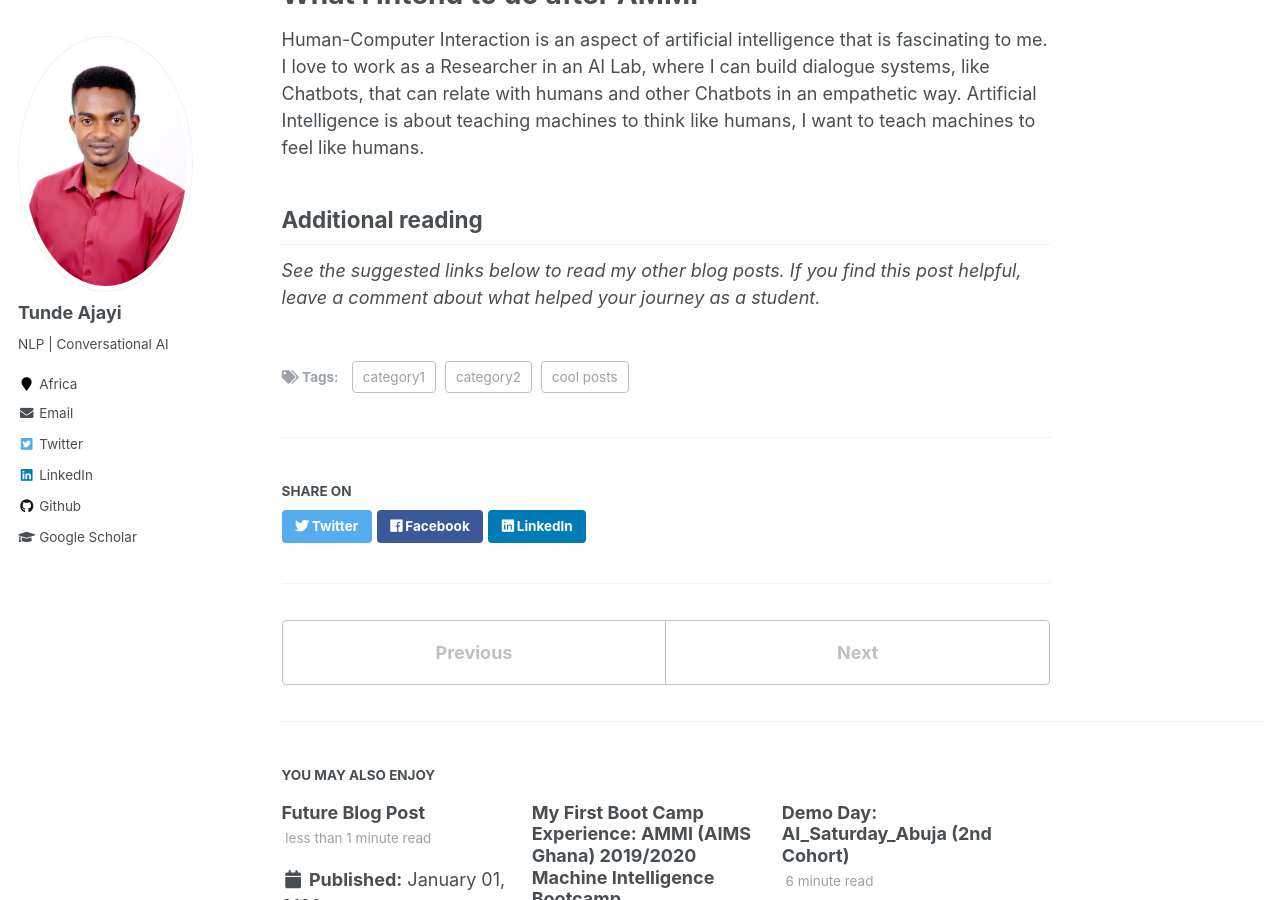
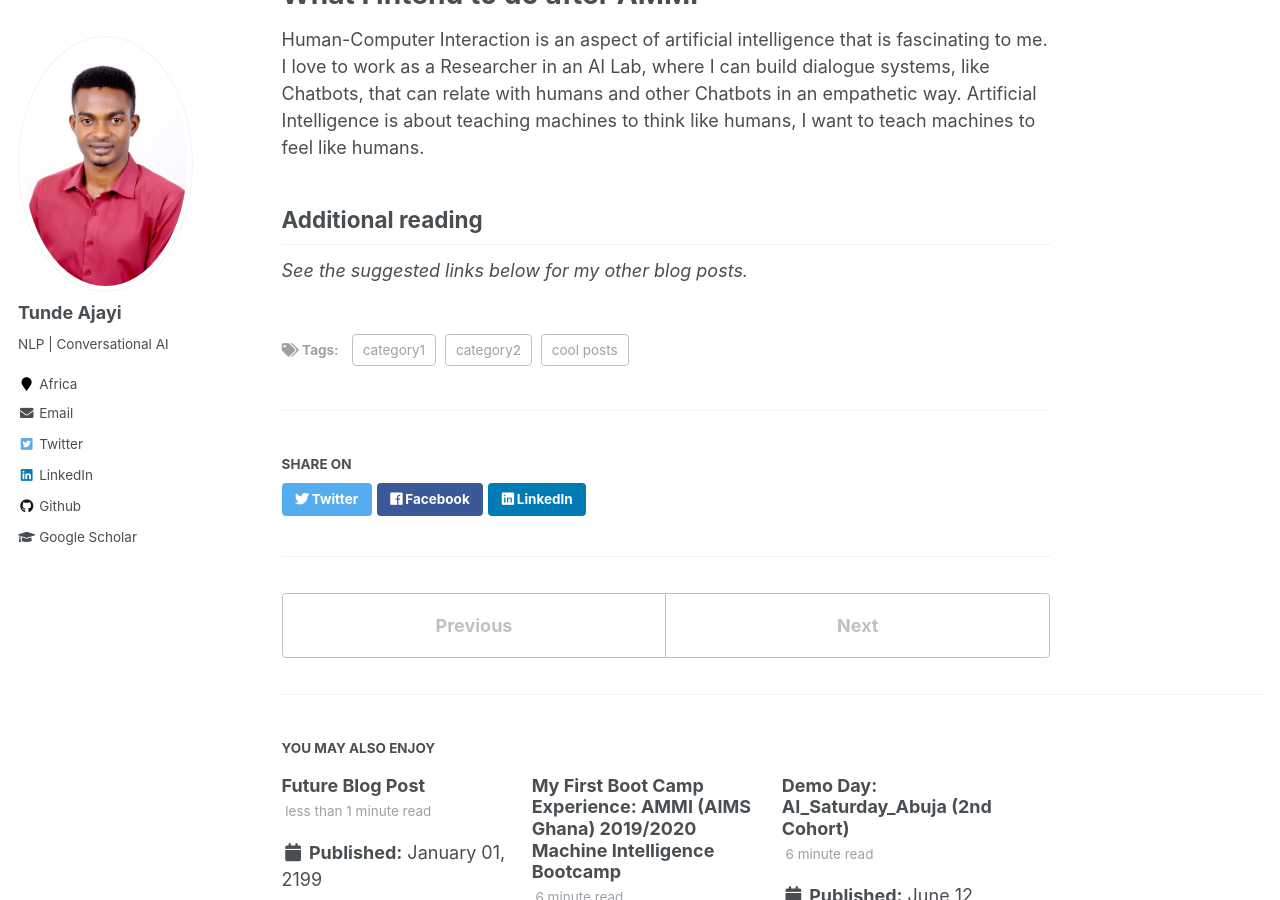
Before and after one commit to tundeajayi/tundeajayi.github.io, a Jekyll site: the page built from _posts/2014-08-14-blog-post-3.md, in a window 1280 px wide and 900 px high, scrolled down 2206 px. Built offline with Jekyll 4.4.1, drawn with Linux system fonts in a browser that asks for light colours.

Commit message:
update blog-post-3

```diff
--- a/_posts/2014-08-14-blog-post-3.md
+++ b/_posts/2014-08-14-blog-post-3.md
@@ -46,4 +46,4 @@ Human-Computer Interaction is an aspect of artificial intelligence that is fasci
 Additional reading
 ------
 
-*See the suggested links below to read my other blog posts. If you find this post helpful, leave a comment about what helped your journey as a student.*
+*See the suggested links below for my other blog posts.*
```
